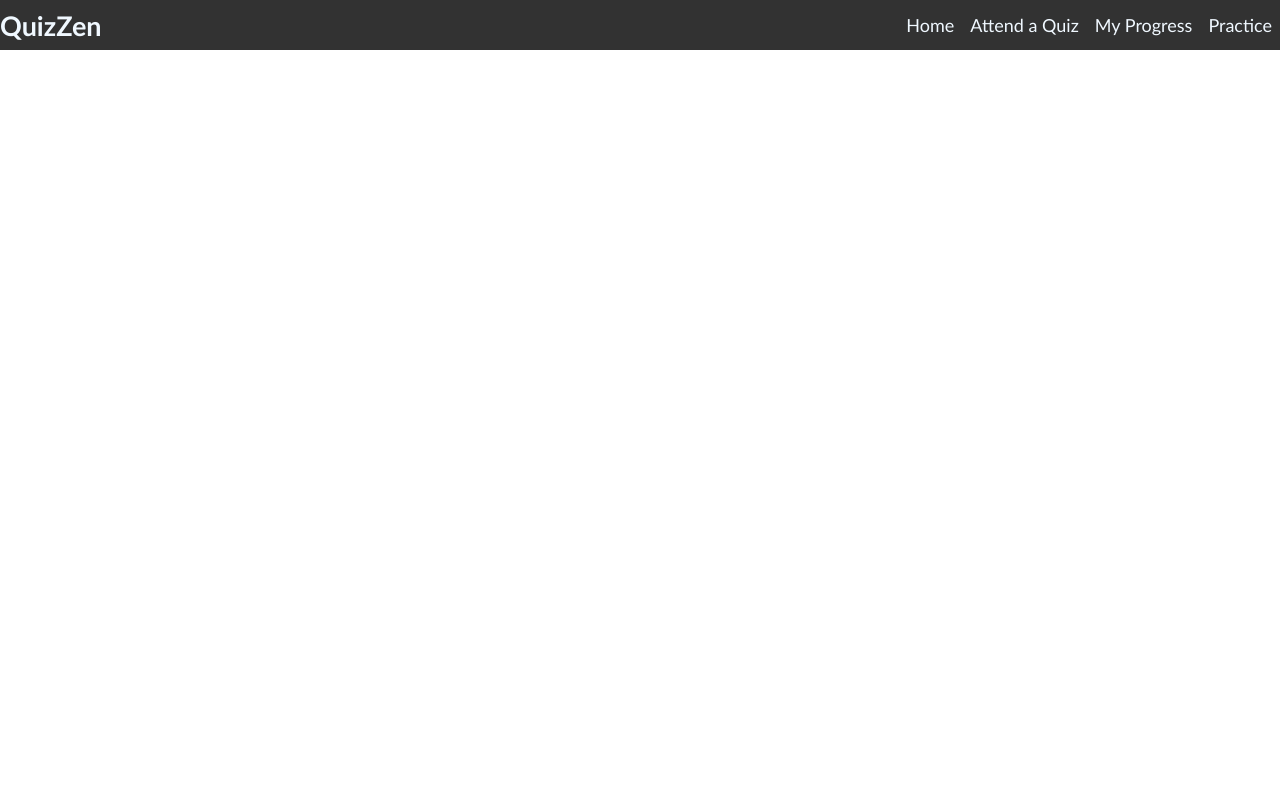
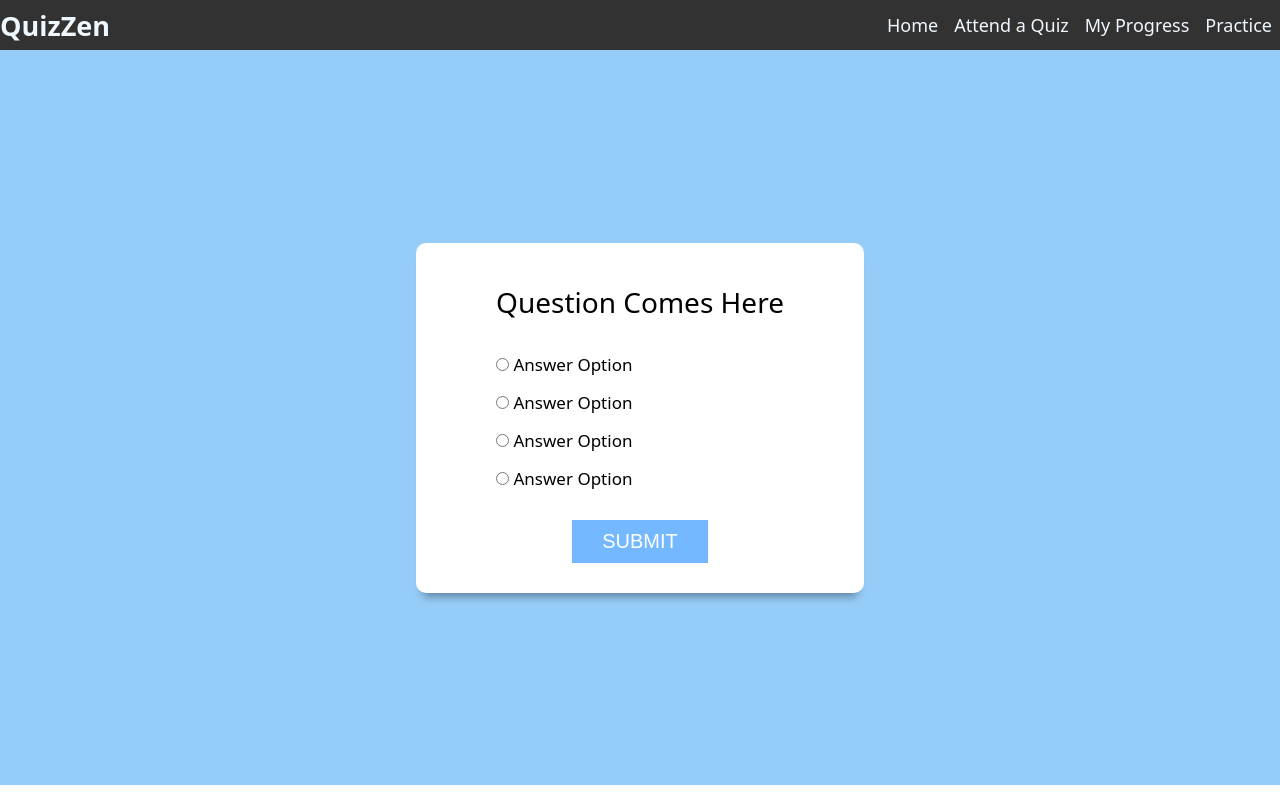
Before and after one commit to HexaCat-001/QuizZen, a PHP site: page / in a window 1280 px wide. Run offline with PHP 8.4, Linux system fonts and the light colour scheme.

Commit message:
style: add style to Quizz div

```diff
--- a/index.html
+++ b/index.html
@@ -32,7 +32,34 @@
             </div>
 
             <div class="quizz">
+                <div class="inner-div">
+                    <h2 class="question">Question Comes Here</h2>
+                    <ul>
+                        <li>
+                            <input type="radio" name="options" id="ans1" class="answer">
+                            <label for="ans1" id="option1">Answer Option</label>
+                        </li>
 
+                        <li>
+                            <input type="radio" name="options" id="ans2" class="answer">
+                            <label for="ans2" id="option2">Answer Option</label>
+                        </li>
+
+                        <li>
+                            <input type="radio" name="options" id="ans3" class="answer">
+                            <label for="ans3" id="option3">Answer Option</label>
+                        </li>
+
+                        <li>
+                            <input type="radio" name="options" id="ans4" class="answer">
+                            <label for="ans4" id="option4">Answer Option</label>
+                        </li>
+                    </ul>
+                    <button id="submit">Submit</button>
+                    <div id="show-score" class="score-area">
+
+                    </div>
+                </div>
             </div>
 
             <div class="right-sidebar">
@@ -45,13 +72,6 @@
 
     </footer>
 
-
-
-
-
-
-
-
     <!-- *Link script.js file -->
     <script src="./script.js"></script>
     <!-- *Link GSAP cdn -->
--- a/script.js
+++ b/script.js
@@ -0,0 +1,34 @@
+const QuizDB = [
+    {
+        question: "Q1: What is the fullform of HTML?",
+        a: "Hi Text Markup Law",
+        b: "Hello To My Land",
+        c: "HyperText Markup Language",
+        d: "Hypertext Markup Language",
+        ans: "ans4"
+    },
+    {
+        question: "Q2: What is the fullform of HTML?",
+        a: "Hi Text Markup Law",
+        b: "Hello To My Land",
+        c: "HyperText Markup Language",
+        d: "Hypertext Markup Language",
+        ans: "ans4"
+    },
+    {
+        question: "Q3: What is the fullform of HTML?",
+        a: "Hi Text Markup Law",
+        b: "Hello To My Land",
+        c: "HyperText Markup Language",
+        d: "Hypertext Markup Language",
+        ans: "ans4"
+    },
+    {
+        question: "Q4: What is the fullform of HTML?",
+        a: "Hi Text Markup Law",
+        b: "Hello To My Land",
+        c: "HyperText Markup Language",
+        d: "Hypertext Markup Language",
+        ans: "ans4"
+    }
+]
--- a/style.css
+++ b/style.css
@@ -9,15 +9,28 @@ html,body {
     font-size: 10px;
     width: 100%;
     height: 100%;
-    font-family: 'Gill Sans', 'Gill Sans MT', 'Calibri', 'Trebuchet MS', 'sans-serif';
+    font-family: system-ui, -apple-system, BlinkMacSystemFont, 'Segoe UI', Roboto, Oxygen, Ubuntu, Cantarell, 'Open Sans', 'Helvetica Neue', sans-serif;
 }
 
+/* Animations */
+@keyframes click {
+    from{
+
+    }
+
+    to{
+
+    }
+}
+
+/* Root */
 :root {
     --font-size-nav : 1.8rem;
     --background-color-nav : rgb(50, 50, 50);
     --text-color-nav : aliceblue;
 }
 
+/* Nav-Bar */
 .nav-bar {
     display: flex;
     justify-content: space-between;
@@ -49,3 +62,67 @@ html,body {
 nav input {
     display: none;
 }
+
+/* Main Quiz Part */
+.quizz {
+    max-width: 100vw;
+    height: 91.9vh;
+    background-color: hsl(206, 88%, 78%);
+    display: grid;
+    place-items: center;
+}
+
+.inner-div {
+    max-width: 40vw;
+    background-color: white;
+    padding: 3rem 8rem;
+    border-radius: 1rem;
+    box-shadow: 0 1rem 1rem -0.7rem rgba(0, 0, 0, 0.4);
+}
+
+.inner-div h2 {
+    font-size: 2.8rem;
+    font-weight: 400;
+    margin: 1rem 0 3.2rem 0;
+}
+
+.inner-div li {
+    list-style: none;
+    font-size: 1.7rem;
+    margin-top: 1.5rem;
+}
+
+input, .inner-div li label  {
+    cursor: pointer;
+}
+
+#submit,.btn {
+    padding: 1rem 3rem;
+    outline: none;
+    font-size: 2rem;
+    font-weight: 400;
+    display: block;
+    margin: auto;
+    border: none;
+    text-transform: uppercase;
+    color: #fff;
+    background-color: #74b9ff;
+    margin-top: 3rem;
+    transition: all ease-in-out 0.2s;
+    cursor: pointer;
+}
+
+#submit:hover {
+    background-color: #0984e3;
+}
+
+#show-score {
+    background-color: #dfe6e9;
+    margin-top: 3rem;
+    padding: 3rem 4rem;
+    box-shadow: 0 1rem 1rem -0.7rem rgba(0, 0, 0, 0.4);
+}
+
+.score-area {
+    display: none;
+}
```
